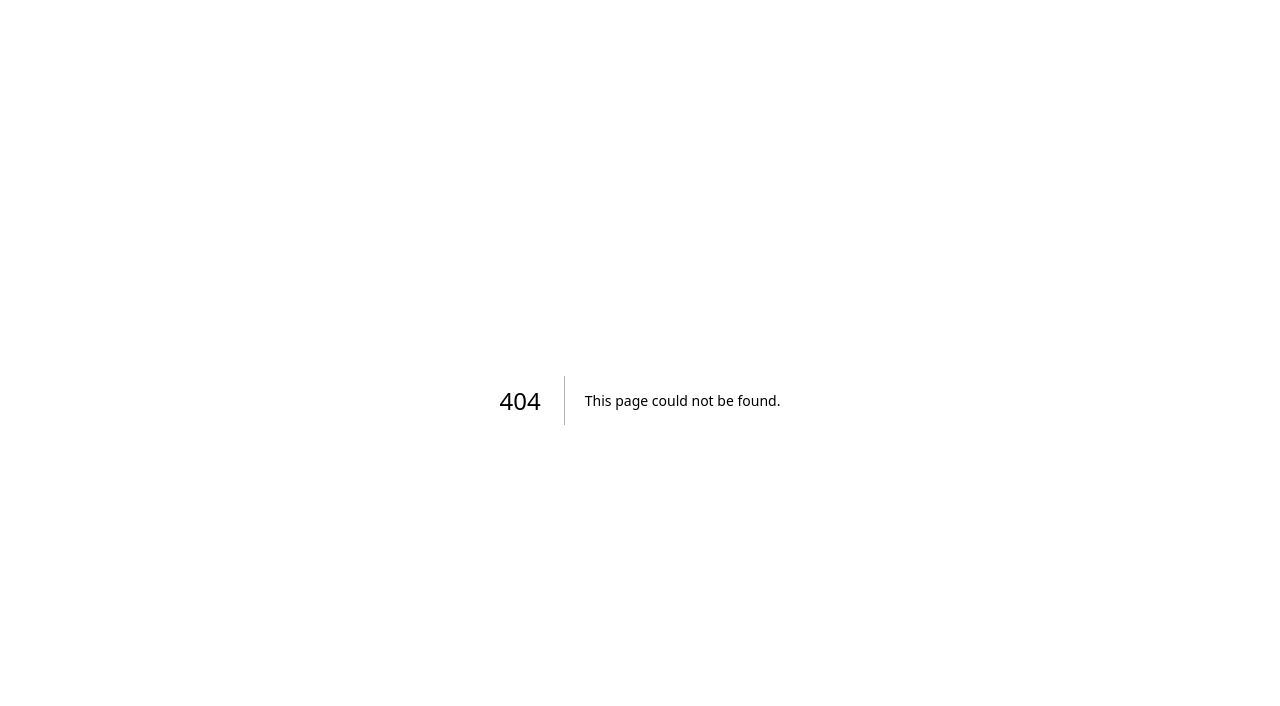
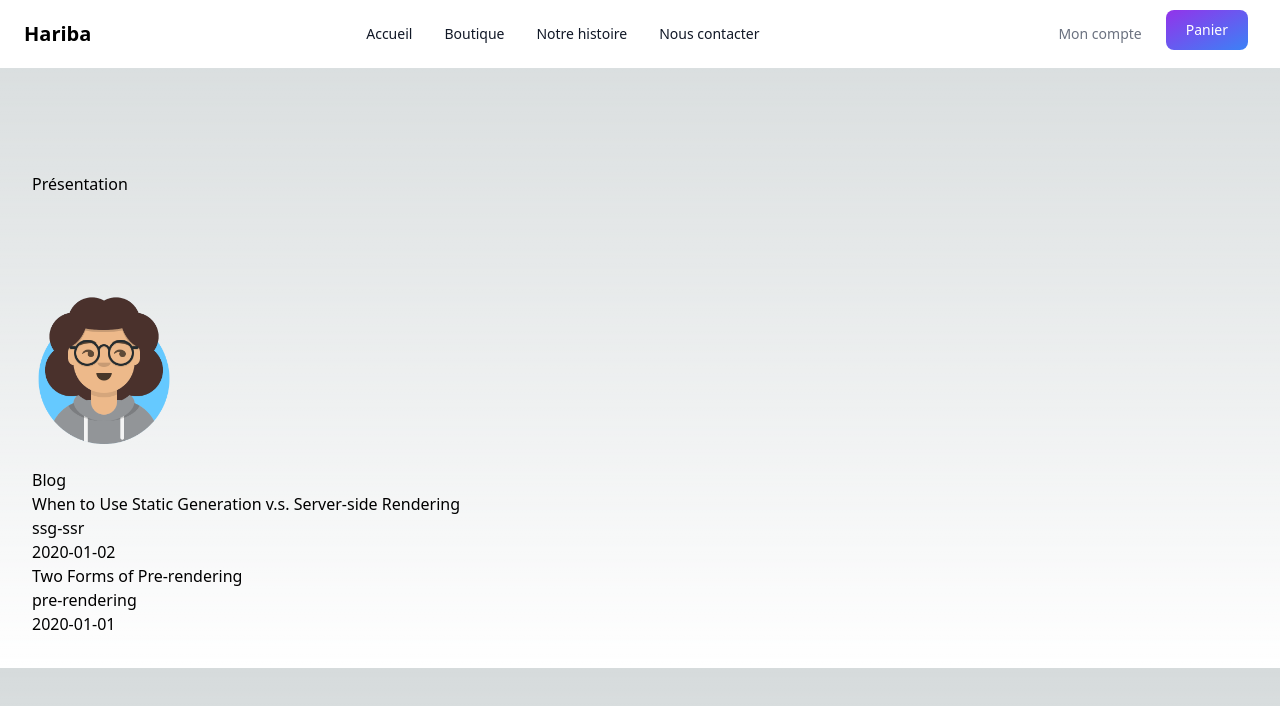
Before and after one commit to Madoowl/next-hariba, a Next.js app: page /posts/first-post in a window 1280 px wide. Before the commit this address had no page. Shown: the top 706 px of the page. Built offline with nearby package versions, Linux system fonts and the light colour scheme.

Commit message:
feat: read data from external source

```diff
--- /dev/null
+++ b/lib/post.ts
@@ -0,0 +1,36 @@
+import fs from 'fs';
+import path from 'path';
+import matter from 'gray-matter';
+
+const postsDirectory = path.join(process.cwd(), 'posts');
+console.log("ici" + postsDirectory);
+
+export function getSortedPostsData() {
+  // Get file names under /posts
+  const fileNames = fs.readdirSync(postsDirectory);
+  const allPostsData = fileNames.map((fileName) => {
+    // Remove ".md" from file name to get id
+    const id = fileName.replace(/\.md$/, '');
+
+    // Read markdown file as string
+    const fullPath = path.join(postsDirectory, fileName);
+    const fileContents = fs.readFileSync(fullPath, 'utf8');
+
+    // Use gray-matter to parse the post metadata section
+    const matterResult = matter(fileContents);
+
+    // Combine the data with the id
+    return {
+        id,
+      ...matterResult.data as {date :string, title: string},
+    };
+  });
+  // Sort posts by date
+  return allPostsData.sort((a, b) => {
+    if (a.date < b.date) {
+      return 1;
+    } else {
+      return -1;
+    }
+  });
+}
--- /dev/null
+++ b/pages/components/Layout/Layout.tsx
@@ -0,0 +1,4 @@
+export default function Layout() {
+  const name: string = "Emma Arlanda";
+  return <p>{name}</p>;
+}
--- a/pages/index.tsx
+++ b/pages/index.tsx
@@ -5,12 +5,26 @@
 import Footer from "./components/Footer/Footer";
 import Header from "./components/Header/Header";
 import Boutique from "./components/Boutique/Boutique";
+import Link from "next/link";
+import { getSortedPostsData } from "@/lib/post";
 
 const inter = Inter({ subsets: ["latin"] });
 
-export default function Home() {
+export default function Home({
+  allPostsData,
+}: {
+  allPostsData: {
+    date: string;
+    title: string;
+    id: string;
+  }[];
+}) {
+  //TODO create model for allPostsData PostData {id, title, date}
   return (
     <>
+      <Head>
+        <title> Hariba boutique </title>
+      </Head>
       <Header />
       <main>
         <Boutique></Boutique>
--- /dev/null
+++ b/pages/posts/first-post.tsx
@@ -0,0 +1,57 @@
+import Link from "next/link";
+import Image from "next/image";
+import Head from "next/head";
+import Header from "../components/Header/Header";
+import { getSortedPostsData } from "@/lib/post";
+
+export async function getStaticProps() {
+  const allPostsData: any = getSortedPostsData();
+  return {
+    props: {
+      allPostsData,
+    },
+  };
+}
+
+export default function FirstPost({
+  allPostsData,
+}: {
+  allPostsData: {
+    date: string;
+    title: string;
+    id: string;
+  }[];
+}) {
+  return (
+    <>
+      <Head>
+        <title>Notre histoire</title>
+      </Head>
+      <Header></Header>
+      <div className="grid gap-4 grid-cols-1 grid-rows-3 items-center m-8">
+        <h1 className="">Présentation</h1>
+        <Image
+          src="/images/profile.png" // Route of the image file
+          height={144} // Desired size with correct aspect ratio
+          width={144} // Desired size with correct aspect ratio
+          alt="My mesh profile picture"
+          className="basis-1/4"
+        />
+        <section className="basis-2/4">
+          <h2 className="">Blog</h2>
+          <ul className="">
+            {allPostsData.map(({ id, date, title }) => (
+              <li className="" key={id}>
+                {title}
+                <br />
+                {id}
+                <br />
+                {date}
+              </li>
+            ))}
+          </ul>
+        </section>
+      </div>
+    </>
+  );
+}
--- /dev/null
+++ b/posts/pre-rendering.md
@@ -0,0 +1,11 @@
+---
+title: 'Two Forms of Pre-rendering'
+date: '2020-01-01'
+---
+
+Next.js has two forms of pre-rendering: **Static Generation** and **Server-side Rendering**. The difference is in **when** it generates the HTML for a page.
+
+- **Static Generation** is the pre-rendering method that generates the HTML at **build time**. The pre-rendered HTML is then _reused_ on each request.
+- **Server-side Rendering** is the pre-rendering method that generates the HTML on **each request**.
+
+Importantly, Next.js lets you **choose** which pre-rendering form to use for each page. You can create a "hybrid" Next.js app by using Static Generation for most pages and using Server-side Rendering for others.
--- /dev/null
+++ b/posts/ssg-ssr.md
@@ -0,0 +1,19 @@
+---
+title: 'When to Use Static Generation v.s. Server-side Rendering'
+date: '2020-01-02'
+---
+
+We recommend using **Static Generation** (with and without data) whenever possible because your page can be built once and served by CDN, which makes it much faster than having a server render the page on every request.
+
+You can use Static Generation for many types of pages, including:
+
+- Marketing pages
+- Blog posts
+- E-commerce product listings
+- Help and documentation
+
+You should ask yourself: "Can I pre-render this page **ahead** of a user's request?" If the answer is yes, then you should choose Static Generation.
+
+On the other hand, Static Generation is **not** a good idea if you cannot pre-render a page ahead of a user's request. Maybe your page shows frequently updated data, and the page content changes on every request.
+
+In that case, you can use **Server-Side Rendering**. It will be slower, but the pre-rendered page will always be up-to-date. Or you can skip pre-rendering and use client-side JavaScript to populate data.
```
Also changed, not shown: public/images/profile.png (added).
